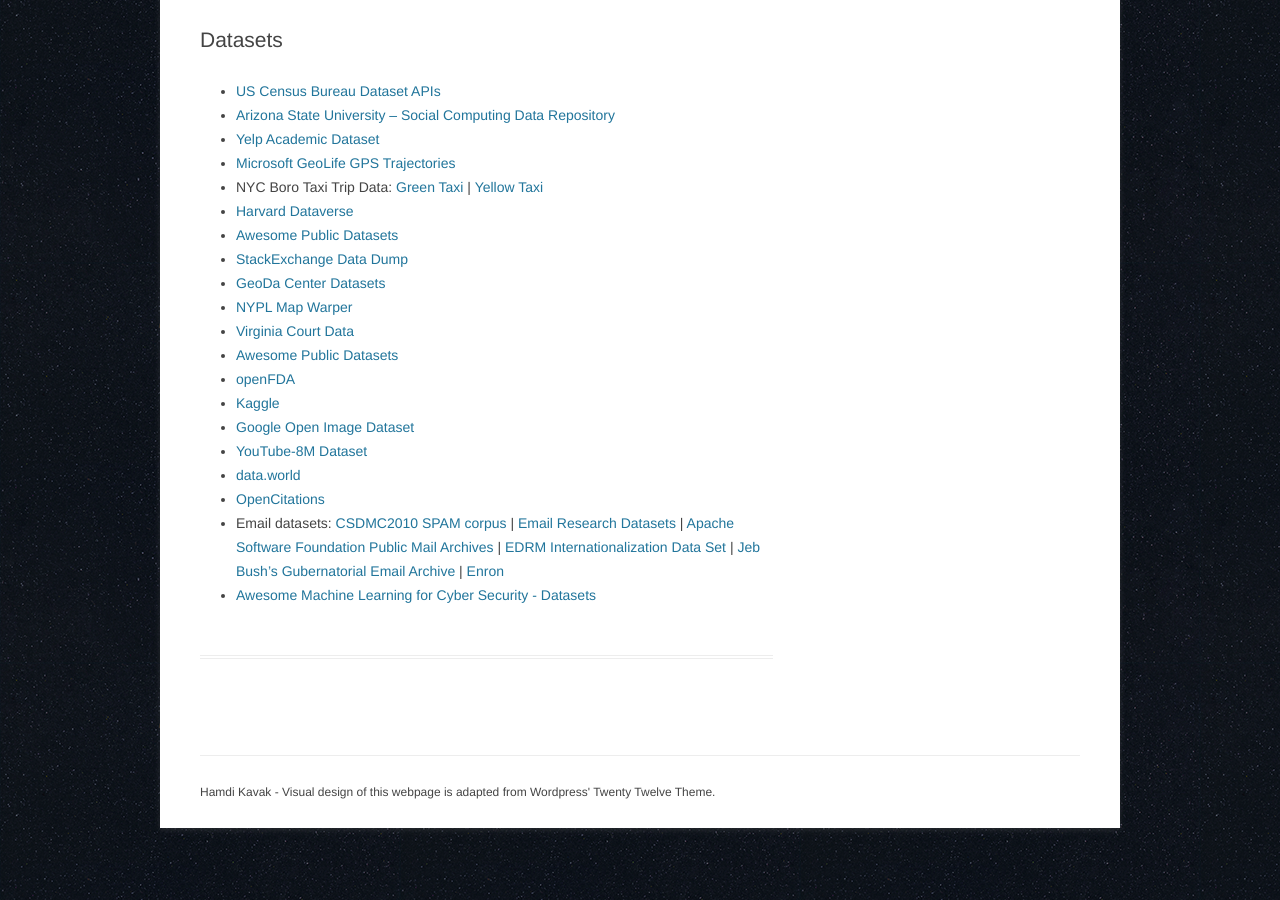
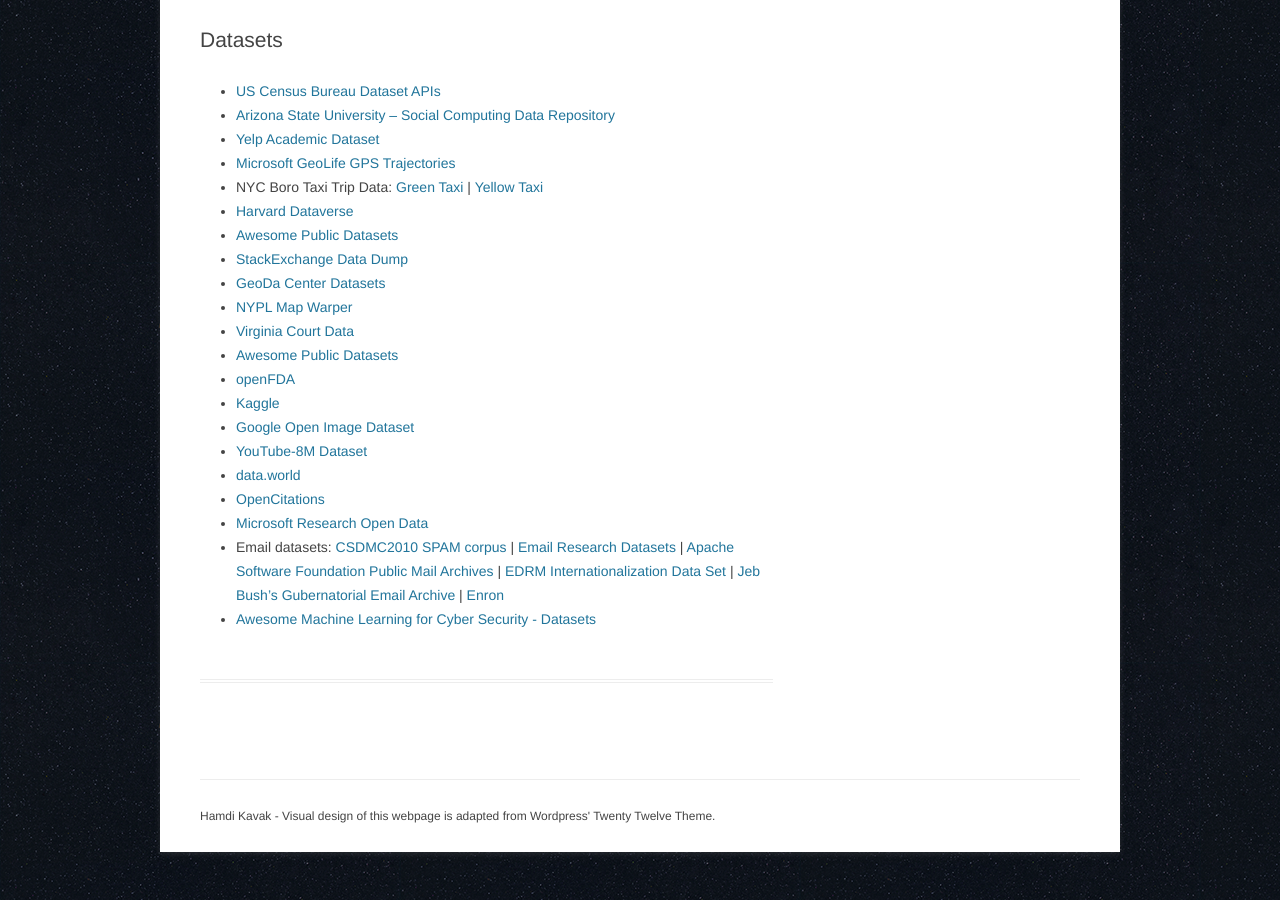
Before and after one commit to hamdikavak/hamdikavak.github.io, a Jekyll site: the page built from datasets/index.html, in a window 1280 px wide and 900 px high, scrolled down 937 px. Built offline with Jekyll 4.4.1, drawn with Linux system fonts in a browser that asks for light colours; nearby versions of some CDN libraries.

Commit message:
A dataset is added

```diff
--- a/datasets/index.html
+++ b/datasets/index.html
@@ -74,6 +74,9 @@
 	<li><a href="https://research.google.com/youtube8m/index.html">YouTube-8M Dataset</a></li>
 	<li><a href="https://data.world">data.world</a></li>
 	<li><a href="http://opencitations.net">OpenCitations</a></li>
+	<li><a href="https://msropendata.com">Microsoft Research Open Data</a></li>
+
+
 
 	<li>
 		Email datasets:
```
